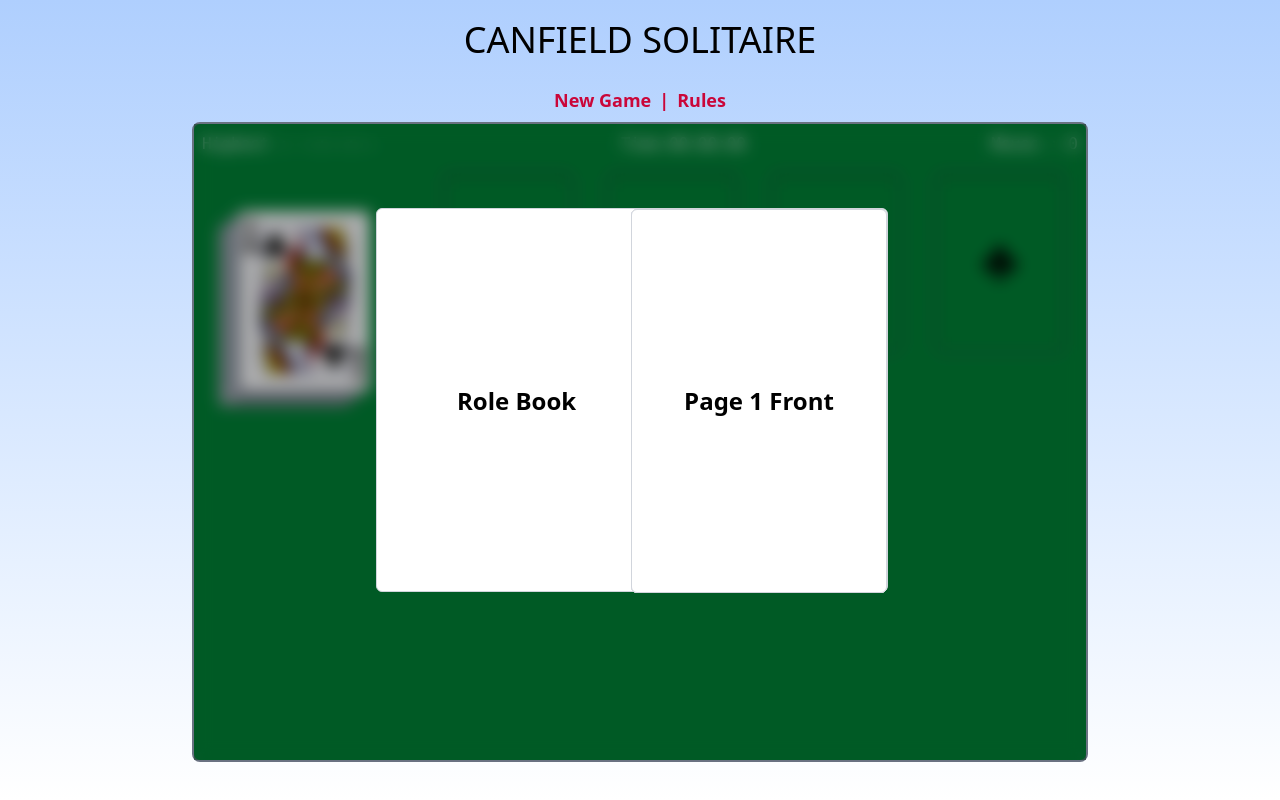
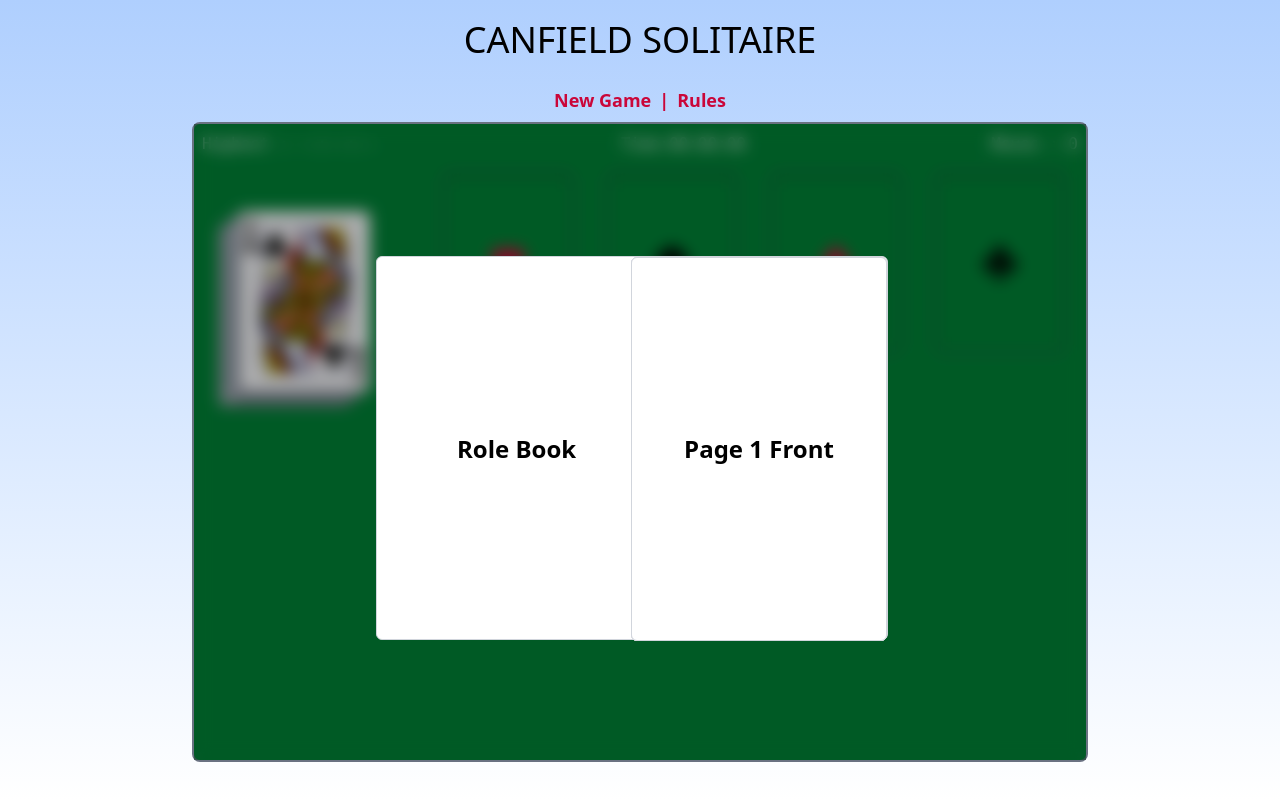
Before and after one commit to JatinJoshi2304/solitaire, a React (Vite) app: page / in a window 1280 px wide. Both pictures are taken after a click on the button "Rules". Built offline with nearby package versions, Linux system fonts and the light colour scheme.

Commit message:
minior css fixes

```diff
--- a/src/components/DropZone.tsx
+++ b/src/components/DropZone.tsx
@@ -45,7 +45,7 @@ const DropZone = ({ onDrop, Icon, color, cards }: DropZoneProps) => {
         cards.map((card, i) => (
           <div
             key={i}
-            className="w-[130px] h-[180px]  absolute mt-38  bg-red-600 text-white  rounded-md shadow-md flex flex-col items-center justify-center"
+            className="w-[130px] h-[180px]  absolute mt-45  bg-red-600 text-white  rounded-md shadow-md flex flex-col items-center justify-center"
             style={{
               top: `${i * 2.6}%`,
               zIndex: i,
--- a/src/components/RuleBookComponent.tsx
+++ b/src/components/RuleBookComponent.tsx
@@ -10,7 +10,7 @@ const RuleBookComponent = ({ closeModal }: any) => {
         className="fixed inset-0 z-500 flex justify-center items-center bg-opacity-50"
         onClick={handleClose}
       >
-        <div className="relative p-4 w-140 z-0">
+        <div className="relative top-12 p-4 w-140 z-0">
           <div
             className="relative flex flex-row-reverse w-128 h-96 bg-white border border-gray-300 rounded-md "
             onClick={(e) => e.stopPropagation()} // this stop the click event from bubbling up to parent div
```
